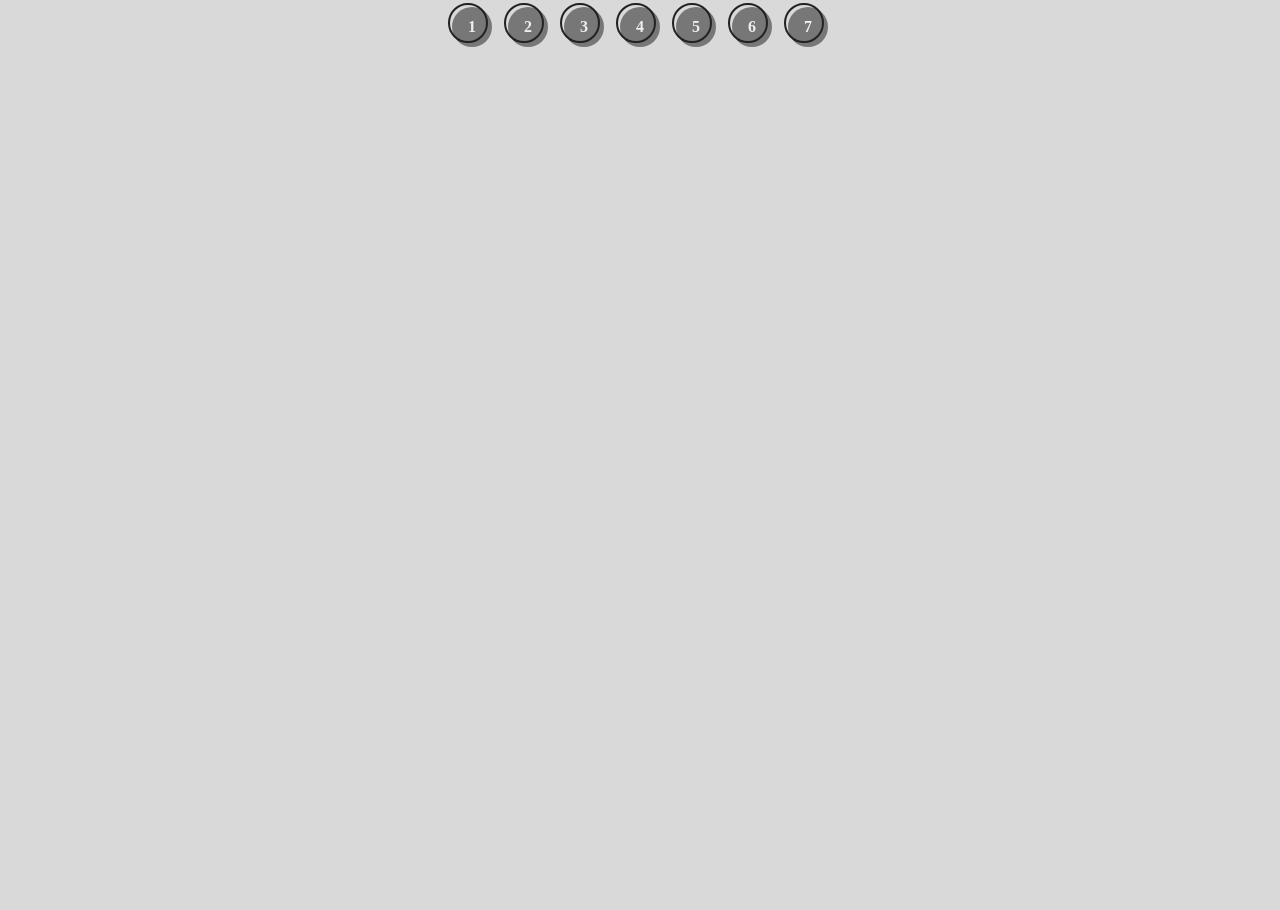
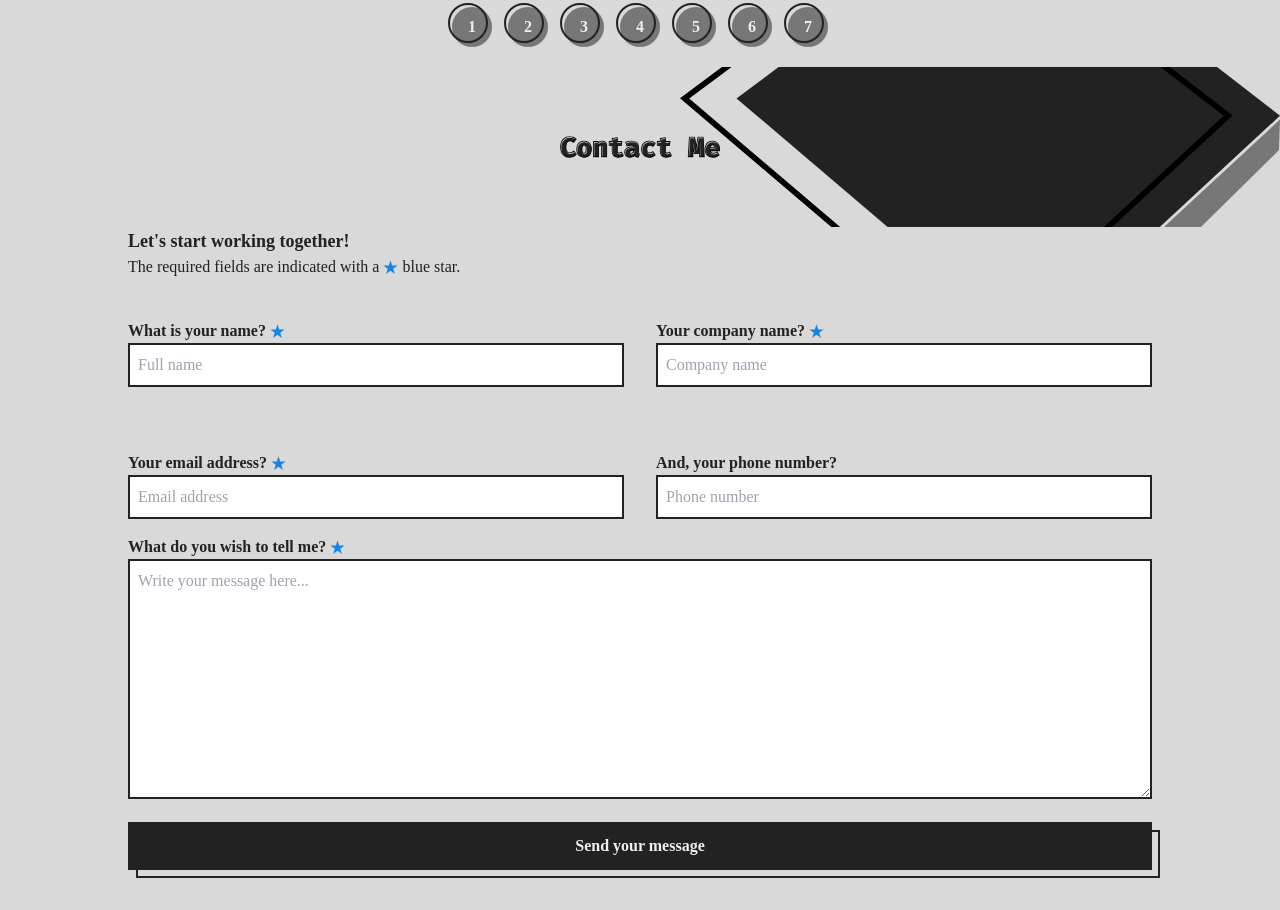
Before and after one commit to F4LC0NN/trcreativ.dev, a React (Create React App) app: page / in a window 1280 px wide. Shown: the part 2240-3150 px from the top of the page. Before the commit the page ends 2307 px from the top, so only its background shows below. Built offline with nearby package versions, Linux system fonts and the light colour scheme.

Commit message:
Feat: contactForm. Use third-party submit.

```diff
--- a/src/components/home/header/hero/desktopHero/DesktopHero.tsx
+++ b/src/components/home/header/hero/desktopHero/DesktopHero.tsx
@@ -1,5 +1,4 @@
 import React from 'react';
-import { motion } from 'framer-motion';
 
 import myName from '../../../../../assets/images/header/myName.svg';
 
--- a/src/components/home/header/hero/mobileHero/MobileHero.tsx
+++ b/src/components/home/header/hero/mobileHero/MobileHero.tsx
@@ -1,5 +1,4 @@
 import React from 'react';
-import { motion } from 'framer-motion';
 
 import myName from '../../../../../assets/images/header/myName.svg';
 import HeroHandler from '../../../../../interfaces/HeroHandler';
--- a/src/components/home/header/navbar/burgerMenu/BurgerMenu.tsx
+++ b/src/components/home/header/navbar/burgerMenu/BurgerMenu.tsx
@@ -6,7 +6,6 @@ import NavigationMenu from './NavigationMenu';
 import BurgerButton from './BurgerButton';
 
 import logoBlue from '../../../../../assets/images/header/logoBlueIcon.svg';
-import FloatingActionButton from '../../../../widgets/FloatingActionButton';
 
 const $burgerMenuContainerStyle = `
   flex
--- a/src/components/home/main/Main.tsx
+++ b/src/components/home/main/Main.tsx
@@ -1,6 +1,7 @@
 import React from 'react';
 
 import About from './about/About';
+import Contact from './contact/Contact';
 import Projects from './projects/Projects';
 
 const $mainStyle = `
@@ -13,6 +14,7 @@ function Main() {
     <main className={$mainStyle}>
       <About />
       <Projects />
+      <Contact />
     </main>
   );
 }
--- /dev/null
+++ b/src/components/home/main/contact/Contact.tsx
@@ -0,0 +1,54 @@
+import React from 'react';
+import { motion } from 'framer-motion';
+
+import contactMe from '../../../../assets/images/main/contact/contactMe.svg';
+import ContactForm from './contactForm/ContactForm';
+
+const $contact = `
+  w-full
+  h-fit
+`;
+
+const $contactTitle = `
+  hidden
+`;
+
+const $contactTitleImageContainer = `
+  w-full
+  h-[10vh]
+  lg:h-[20vh]
+  flex
+  justify-center
+  items-center
+  lg:bg-contactBgImage
+  lg:bg-no-repeat
+  lg:bg-right
+`;
+
+const $contactTitleImage = `
+  w-40
+  h-fit
+`;
+function Contact() {
+  return (
+    <motion.section
+      id="contact"
+      className={$contact}
+      initial={{ y: 10, opacity: 0 }}
+      whileInView={{ y: 0, opacity: 1 }}
+      transition={{ ease: 'easeOut', duration: 0.7 }}
+    >
+      <h1 className={$contactTitle}>Contact Me</h1>
+      <div className={$contactTitleImageContainer}>
+        <img
+          src={contactMe}
+          alt="Contact Me"
+          className={$contactTitleImage}
+        />
+      </div>
+      <ContactForm />
+    </motion.section>
+  );
+}
+
+export default Contact;
--- /dev/null
+++ b/src/components/home/main/contact/contactForm/ContactForm.tsx
@@ -0,0 +1,204 @@
+import React from 'react';
+
+import blueStar from '../../../../../assets/images/main/contact/blueStar.svg';
+
+const $contactFormContainer = `
+  px-6
+  md:px-48
+  lg:px-16
+  xl:px-32
+`;
+
+const $contactFormTitle = `
+  text-lg
+  font-bold
+`;
+
+const $contactFormSubtitle = `
+  block
+`;
+
+const $blueStar = `
+  inline-block
+  relative
+  bottom-0.5
+`;
+
+const $form = `
+  my-6
+`;
+
+const $personalInfo = `
+  block
+  lg:grid
+  grid-cols-2
+  gap-8
+`;
+
+const $credential = `
+  my-4
+`;
+
+const $formLabel = `
+  font-bold
+`;
+
+const $formInput = `
+  w-full
+  p-2
+  border-2
+  border-customBlack
+`;
+
+const $message = `
+  block
+`;
+
+const $messageTextArea = `
+  w-full
+  h-60
+  p-2
+  border-2
+  border-customBlack
+`;
+
+const $buttonContainer = `
+  py-4
+  relative
+`;
+
+const $formSubmitButton = `
+  w-full
+  p-3
+  font-bold
+  text-customWhite
+  border-none
+  bg-customBlack
+`;
+
+const $buttonDecoration = `
+  w-full
+  h-12
+  absolute
+  top-6
+  left-2
+  border-2
+  border-customBlack
+  bg-transparent
+`;
+
+const $hiddenInputs = `
+  none
+`;
+
+function ContactForm() {
+  // function submitForm(e: { preventDefault: () => void; }) {
+  //   e.preventDefault();
+  // }
+
+  return (
+    <div className={$contactFormContainer}>
+      <h1 className={$contactFormTitle}>Let&apos;s start working together!</h1>
+      <h2 className={$contactFormSubtitle}>
+        The required fields are indicated with a
+        {' '}
+        <img src={blueStar} alt="Required field indication" className={$blueStar} />
+        {' '}
+        blue star.
+      </h2>
+      <form
+        action="https://formsubmit.co/thomasruben25@gmail.com"
+        method="POST"
+        className={$form}
+      >
+        <div className={$personalInfo}>
+          <p className={$credential}>
+            <label htmlFor="username" className={$formLabel}>
+              What is your name?
+              {' '}
+              <img src={blueStar} alt="Required field indication" className={$blueStar} />
+            </label>
+            <input
+              type="text"
+              id="username"
+              name="username"
+              placeholder="Full name"
+              className={$formInput}
+              required
+            />
+          </p>
+          <p className={$credential}>
+            <label htmlFor="companyName" className={$formLabel}>
+              Your company name?
+              {' '}
+              <img src={blueStar} alt="Required field indication" className={$blueStar} />
+            </label>
+            <input
+              type="text"
+              id="companyName"
+              name="companyName"
+              placeholder="Company name"
+              className={$formInput}
+              required
+            />
+          </p>
+          <p className={$credential}>
+            <label htmlFor="email" className={$formLabel}>
+              Your email address?
+              {' '}
+              <img src={blueStar} alt="Required field indication" className={$blueStar} />
+            </label>
+            <input
+              type="email"
+              id="email"
+              name="email"
+              placeholder="Email address"
+              className={$formInput}
+              required
+            />
+          </p>
+          <p className={$credential}>
+            <label htmlFor="phone" className={$formLabel}>
+              And, your phone number?
+            </label>
+            <input
+              type="tel"
+              id="phone"
+              name="phoneNumber"
+              placeholder="Phone number"
+              className={$formInput}
+            />
+          </p>
+        </div>
+        <div className={$message}>
+          <label htmlFor="message" className={$formLabel}>
+            What do you wish to tell me?
+            {' '}
+            <img src={blueStar} alt="Required field indication" className={$blueStar} />
+          </label>
+          <textarea
+            id="message"
+            name="message"
+            placeholder="Write your message here..."
+            className={$messageTextArea}
+            required
+          />
+        </div>
+        <div className={$buttonContainer}>
+          <button type="submit" className={$formSubmitButton}>Send your message</button>
+          <div className={$buttonDecoration} />
+        </div>
+        <div className={$hiddenInputs}>
+          <input type="hidden" name="_subject" value="TRCREATIV.DEV: New Email!" />
+          <input
+            type="hidden"
+            name="_autoresponse"
+            value="Thank you for your message. I will reply under 48 hours."
+          />
+        </div>
+      </form>
+    </div>
+  );
+}
+
+export default ContactForm;
--- a/tailwind.config.js
+++ b/tailwind.config.js
@@ -28,6 +28,7 @@ module.exports = {
         aboutBgImage: 'url("../src/assets/images/main/bg/plusGreen.svg")',
         projectsBgImage: `url(
           "../src/assets/images/main/bg/triangleOrange.svg")`,
+        contactBgImage: 'url("../src/assets/images/main/bg/squareBlack.svg")',
       },
     },
   },
```
Also changed, not shown: .eslintrc.json, src/assets/images/main/contact/blueStar.svg (renamed from src/assets/images/main/contact/starBlue.svg), src/assets/images/main/contact/contactMe.svg (renamed from src/assets/images/main/contact/Contact Me.svg).
